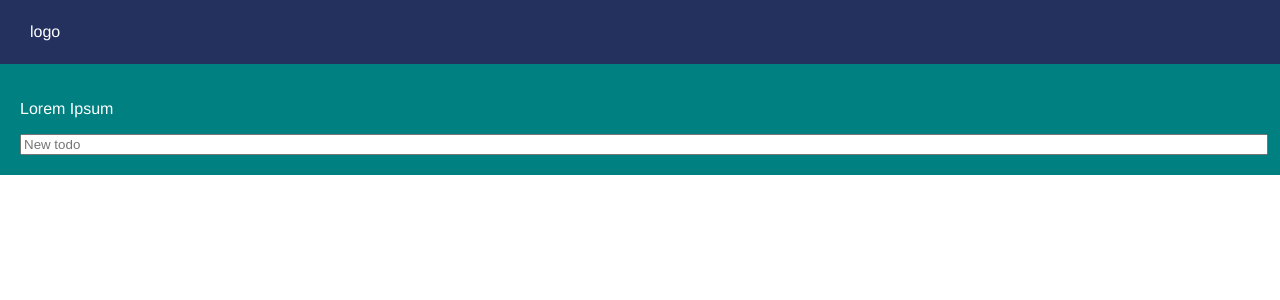
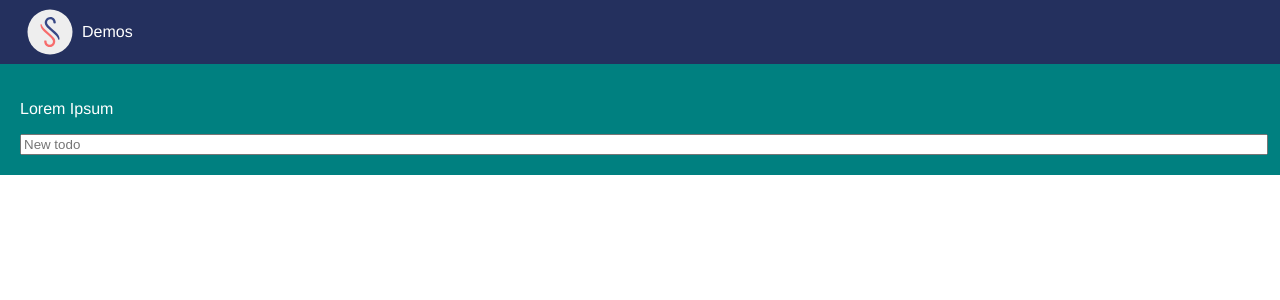
Before and after one commit to jonathanws/Smoley-Resume, a Vue app: page /#/demos in a window 1280 px wide. Shown: the top 300 px of the page. Built offline with nearby package versions, Linux system fonts and the light colour scheme.

Commit message:
Finally got a working svg embedded Added icon svg

```diff
--- a/src/components/demos/Demos.vue
+++ b/src/components/demos/Demos.vue
@@ -1,14 +1,21 @@
 <template>
 	<div class="demos-page navy-blue-background-color">
-		<!-- <span style="text-align: center;">well hello there</span> -->
 
 		<div class="header">
-			<span class="logo" @click="toggleMenu">logo</span>
+			<svg @click="toggleMenu" class="logo" id="svg2" xmlns:rdf="http://www.w3.org/1999/02/22-rdf-syntax-ns#" xmlns="http://www.w3.org/2000/svg" height="64" viewBox="0 0 64.000001 64.000001" width="64" version="1.1" xmlns:cc="http://creativecommons.org/ns#" xmlns:dc="http://purl.org/dc/elements/1.1/">
+				<circle id="path4223" cy="32.04" cx="32" r="30" style="fill:#eee;fill-rule:evenodd"/>
+				<g id="g4225" transform="matrix(.88889 0 0 .88889 3.5553 -873.21)">
+					<path id="path4157" style="color-rendering:auto;text-decoration-color:#000000;color:#000000;isolation:auto;mix-blend-mode:normal;fill-rule:evenodd;shape-rendering:auto;solid-color:#000000;block-progression:tb;text-decoration-line:none;image-rendering:auto;white-space:normal;text-indent:0;text-transform:none;text-decoration-style:solid;fill:#f76c6c" d="m18.979 1006.6c-1.4118-0.5877-1.5831 1.6102-0.66945 4.4301 0.44898 1.3858 1.639 3.6203 3.2198 5.2536 3.4769 3.3234 7.3337 6.5578 10.259 9.3826 1.4624 1.4125 2.6918 2.7225 3.5079 3.8201 0.8161 1.0975 1.1349 1.9819 1.1408 2.2726 0.07946 3.8656-1.9779 5.6128-4.8373 5.6751-1.6609 0.037-2.7227-0.5119-3.5281-1.4733-0.8054-0.9612-1.3195-2.4453-1.3205-4.2713 0-0.2882-0.57121-0.5853-1.7247-0.5853s-1.7247 0.2902-1.7247 0.5749c0.0014 2.4644 0.68103 4.771 2.1245 6.4939s3.6857 2.7623 6.2499 2.7061c4.5277-0.099 8.3182-3.8402 8.2082-9.1918-0.03241-1.5771-0.80597-2.8977-1.8191-4.2602-1.0131-1.3626-2.3508-2.7669-3.8807-4.2445-3.0597-2.9551-6.8519-6.1591-10.279-9.4029-1.1237-1.0637-1.9226-1.9354-2.8452-3.4401-1.081-1.7631-1.2691-3.4016-2.0812-3.7396z"/>
+					<path id="path4167" style="color-rendering:auto;text-decoration-color:#000000;color:#000000;isolation:auto;mix-blend-mode:normal;fill-rule:evenodd;shape-rendering:auto;solid-color:#000000;block-progression:tb;text-decoration-line:none;image-rendering:auto;white-space:normal;text-indent:0;text-transform:none;text-decoration-style:solid;fill:#374785" d="m45.021 1030.1c1.4118 0.5877 1.5831-1.6102 0.66945-4.4302-0.44898-1.3857-1.639-3.6202-3.2198-5.2535-3.4769-3.3234-7.3337-6.5578-10.259-9.3827-1.4624-1.4124-2.6918-2.7224-3.5079-3.82-0.8161-1.0975-1.1349-1.982-1.1408-2.2726-0.07947-3.8656 1.9779-5.6127 4.8373-5.675 1.6609-0.0368 2.7227 0.51187 3.5281 1.4732 0.8054 0.9612 1.3195 2.4453 1.3205 4.2713 0 0.2882 0.57121 0.5853 1.7247 0.5853s1.7247-0.2902 1.7247-0.5749c-0.0014-2.4644-0.68103-4.771-2.1245-6.4938-1.4435-1.7229-3.6857-2.7623-6.2499-2.7061-4.5277 0.0989-8.3182 3.8402-8.2082 9.1917 0.03241 1.5771 0.80597 2.8977 1.8191 4.2602 1.0131 1.3626 2.3508 2.7668 3.8807 4.2445 3.0597 2.9551 6.8519 6.1591 10.279 9.4029 1.1237 1.0637 1.9226 1.9354 2.8452 3.4401 1.081 1.763 1.2691 3.4015 2.0812 3.7396z"/>
+				</g>
+			</svg>
+			<span>Demos</span>
 		</div>
 
 		<div class="body">
 			<TodoList></TodoList>
 		</div>
+
 	</div>
 </template>
 
@@ -31,15 +38,34 @@ export default {
 <style lang="scss" scoped>
 @import '../../variables';
 
+$navbar-height: 64px;
+$navbar-padding: 18px;
+
 .demos-page {
 	color: white;
 	.header {
 		display: flex;
-		height: 64px;
-		padding: 0 30px;
+		height: $navbar-height;
+		padding: 0 $navbar-padding;
+		align-items: center;
 		.logo {
 			display: flex;
-			align-items: center;
+			height: $navbar-height * 0.75;
+		}
+	}
+}
+
+/* Super large styles (4k) */
+@media (min-width: 2000px) {
+	$navbar-height: $navbar-height * 2;
+	$navbar-padding: $navbar-padding * 2;
+	.demos-page {
+		.header {
+			height: $navbar-height;
+			padding: 0 $navbar-padding;
+			.logo {
+				height: $navbar-height * 0.75;
+			}
 		}
 	}
 }
```
Also changed, not shown: src/assets/logo.svg (added), src/assets/logo_simple.svg (added).
